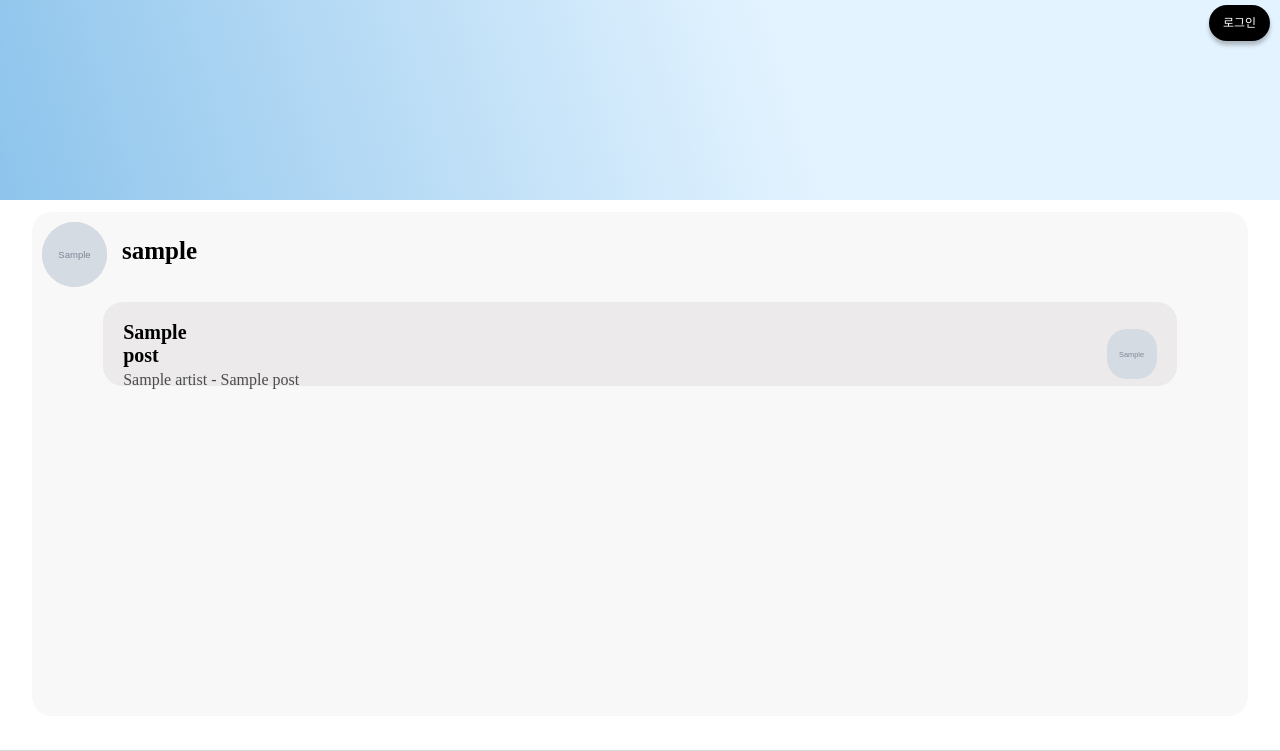
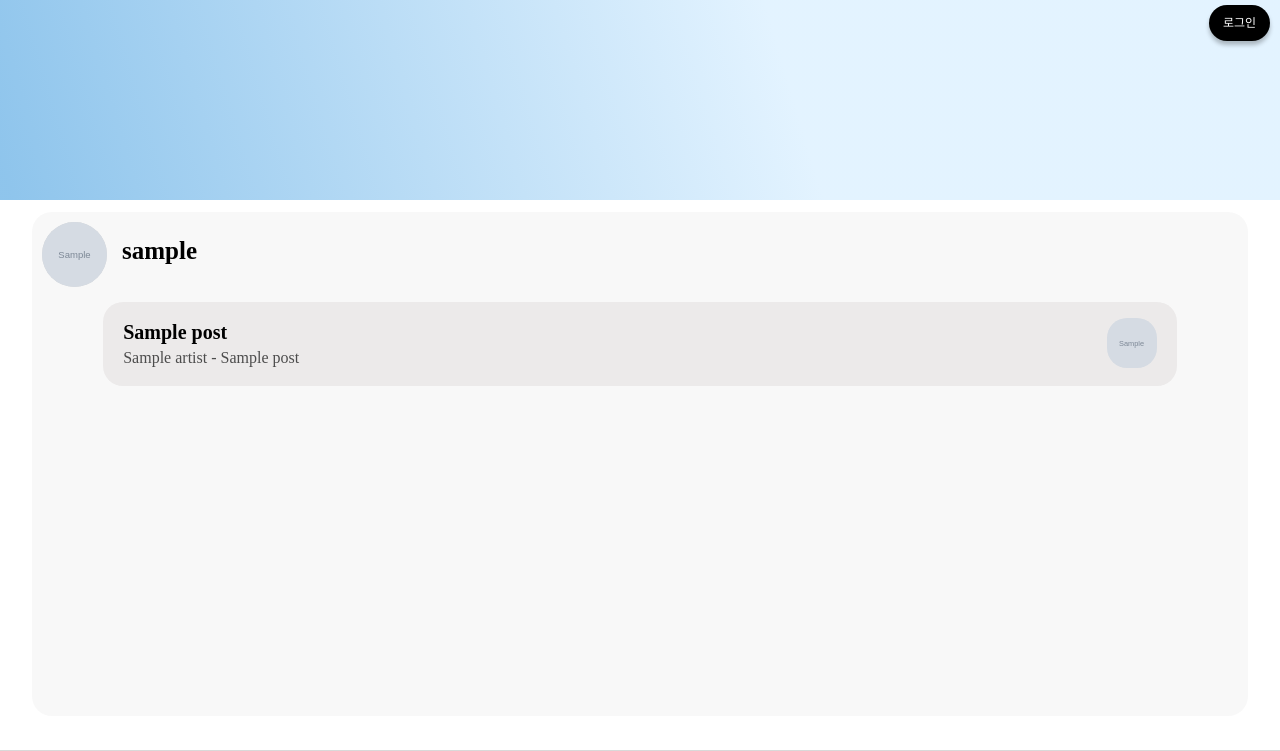
Before and after one commit to YellowSmy/soundScape, a Django app: template templates/diary/index.html in a window 1280 px wide. Shown: the top 751 px of the page. Run offline with Django 5.2, Linux system fonts and the light colour scheme; the template is opened without the code that fills it: most values are stand-ins (such as "Sample title", 1, 10 or a date in 2020); grey boxes marked "Sample" are stand-in pictures; some web fonts are replaced.

Commit message:
Style: 버튼 버그 수정, Minor CSS 수정 - 버튼 크기, 글자 크기 등

```diff
--- a/static/css/common/detail.css
+++ b/static/css/common/detail.css
@@ -17,12 +17,13 @@
 
 .under-container {
     position: absolute;
-    top: 58%;
+    top: 58vh;
     left: 50%;
     transform: translate(-50%, -50%);
     width: 100%;
     height: 63%;
 
+    overflow-x: hidden;
     overflow-y: scroll;
 }
 
--- a/static/css/common/home.css
+++ b/static/css/common/home.css
@@ -157,7 +157,7 @@
 #title {
     text-decoration: none;
 
-    width: 78px;
+    width: 200px;
     height: 23px;
 
     font-family: 'NanumSquareRound';
--- a/static/css/common/profile.css
+++ b/static/css/common/profile.css
@@ -203,7 +203,7 @@ p {
 #title {
     text-decoration: none;
 
-    width: 78px;
+    width: 200px;
     height: 23px;
 
     font-family: 'NanumSquareRound';
@@ -216,6 +216,7 @@ p {
 }
 #artist {
     margin-top: 5px;
+    margin-left: 0px;
 
     width: 233.39px;
     height: 16.76px;
--- a/templates/base.html
+++ b/templates/base.html
@@ -7,6 +7,8 @@
   <!-- CSS -->
   {% block css %}
   <meta name="viewport" content="width=device-width, initial-scale=1.0">
+  <link rel="shortcut icon" href="{% static 'images/favicon.ico' %}">
+
   <link rel="stylesheet" href="{% static 'css/common/navigation.css' %}">
   <link href="https://fonts.googleapis.com/css2?family=Material+Symbols+Outlined" rel="stylesheet" />
   {% endblock %}
--- a/templates/diary/detail.html
+++ b/templates/diary/detail.html
@@ -24,7 +24,7 @@
     <!--CRUD Button-->
     {% if post.writer.user == request.user %}
     <a class="edit-btn" id="second-edit" href="{% url 'diary:update' post.id %}">수정</a>
-    <a class="edit-btn" href="{% url 'diary:delete' post.id %}" onclick="return confirm('Really Delete?')">
+    <a class="edit-btn" href="{% url 'diary:delete' post.id %}" onclick="return confirm('정말로 삭제하시겠습니까?')">
         삭제
     </a>
     {% endif %}
```
Also changed, not shown: static/css/authentication/auth.css (+5 -3 lines), static/images/favicon.ico (added).
